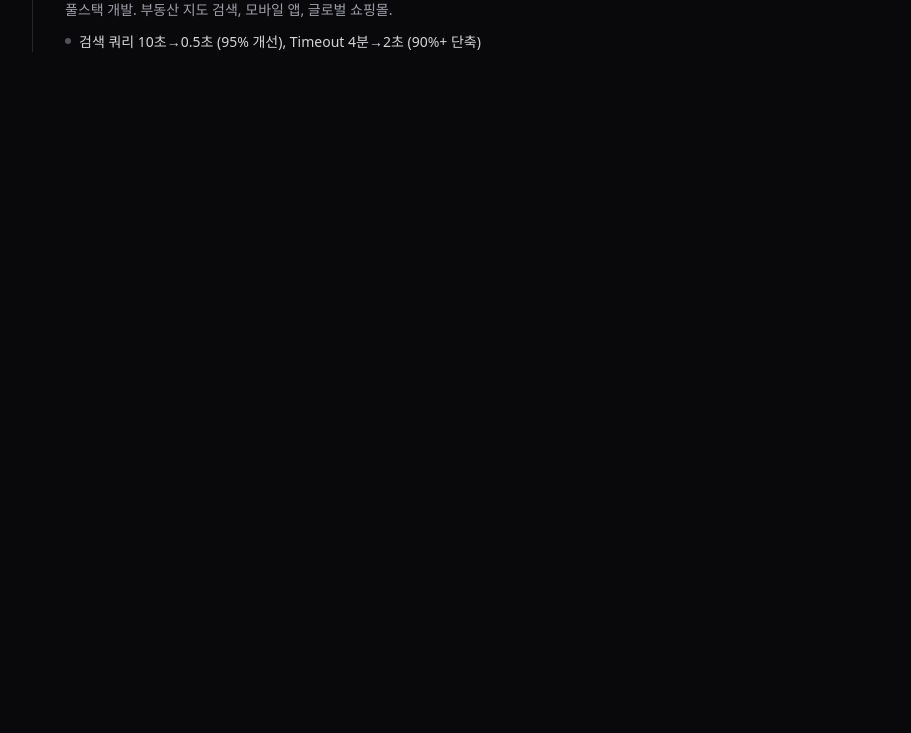
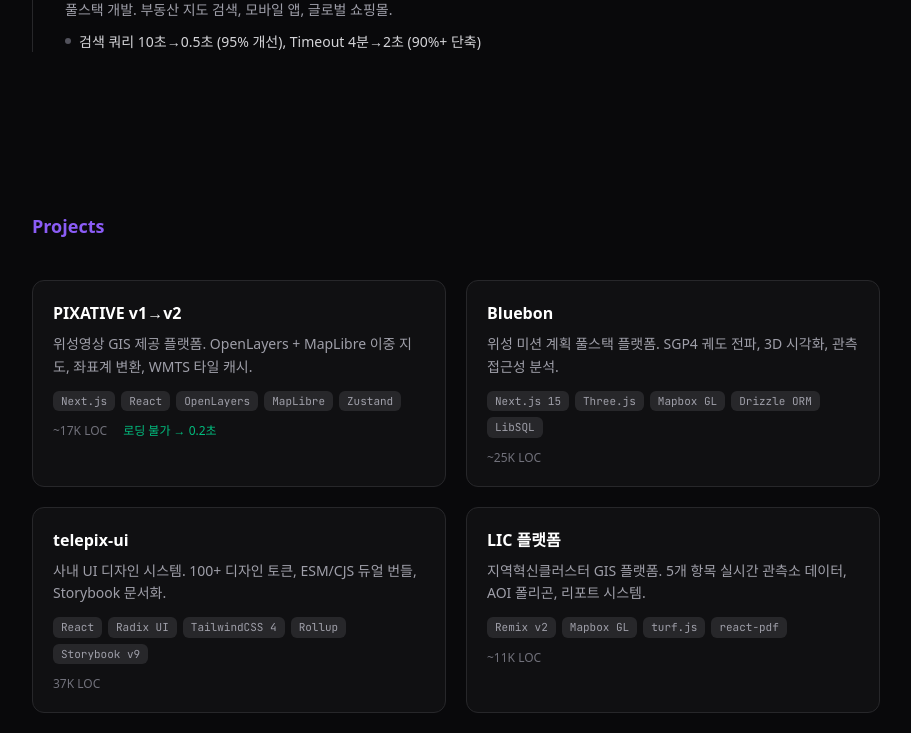
Before and after one commit to AustinKimDev/recruit-portfolio, a Next.js app: page / in a window 1280 px wide. Shown: the part 1600-2333 px from the top of the page, without its empty margins (184-1095 px from the left). Before the commit the page ends 1732 px from the top, so only its background shows below. Built offline with nearby package versions, Linux system fonts and the light colour scheme; a web font is replaced by a local one.

Commit message:
feat: add Projects card grid with AI badges

```diff
--- a/src/app/page.tsx
+++ b/src/app/page.tsx
@@ -1,6 +1,7 @@
 import { Hero } from "@/components/hero";
 import { About } from "@/components/about";
 import { Experience } from "@/components/experience";
+import { Projects } from "@/components/projects";
 
 export default function Home() {
   return (
@@ -8,6 +9,7 @@ export default function Home() {
       <Hero />
       <About />
       <Experience />
+      <Projects />
     </main>
   );
 }
--- /dev/null
+++ b/src/components/projects.tsx
@@ -0,0 +1,46 @@
+import { projects } from "@/data/projects";
+import { SectionWrapper } from "./section-wrapper";
+
+export function Projects() {
+  return (
+    <SectionWrapper id="projects">
+      <h3 className="mb-10 text-lg font-semibold text-accent">Projects</h3>
+      <div className="grid gap-5 sm:grid-cols-2">
+        {projects.map((p) => (
+          <div
+            key={p.name}
+            className="group rounded-xl border border-zinc-800 bg-zinc-900/50 p-5 transition hover:border-zinc-700"
+          >
+            <div className="mb-2 flex items-center gap-2">
+              <h4 className="font-bold text-white">{p.name}</h4>
+              {p.isAI && (
+                <span className="rounded-full bg-accent/20 px-2 py-0.5 text-[10px] font-semibold text-accent">
+                  AI
+                </span>
+              )}
+            </div>
+            <p className="mb-3 text-sm leading-relaxed text-zinc-400">
+              {p.description}
+            </p>
+            <div className="mb-3 flex flex-wrap gap-1.5">
+              {p.stack.map((s) => (
+                <span
+                  key={s}
+                  className="rounded-md bg-zinc-800 px-2 py-0.5 font-mono text-[11px] text-zinc-400"
+                >
+                  {s}
+                </span>
+              ))}
+            </div>
+            <div className="flex gap-4 text-xs text-zinc-500">
+              {p.loc && <span>{p.loc} LOC</span>}
+              {p.metric && (
+                <span className="font-medium text-emerald-500">{p.metric}</span>
+              )}
+            </div>
+          </div>
+        ))}
+      </div>
+    </SectionWrapper>
+  );
+}
```
